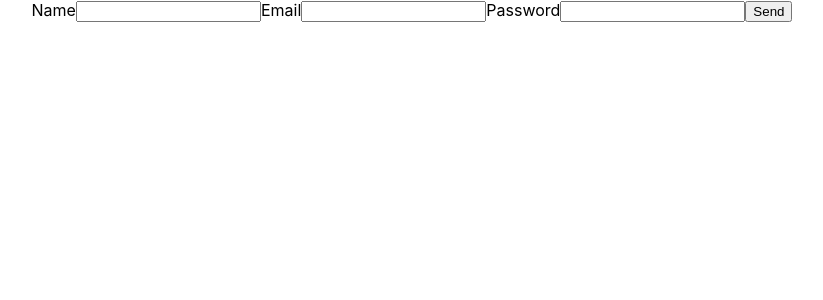
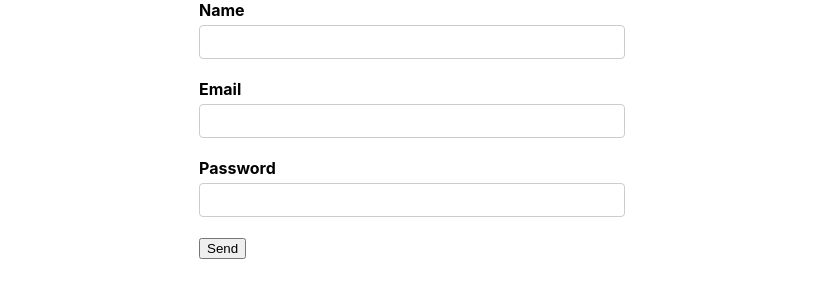
Before and after one commit to Mohamed22221/Learn-Formik, a React (Create React App) app: page / in a window 1280 px wide. Shown: the top 300 px of the page, without its empty margins (228-1051 px from the left). Built offline with nearby package versions, Linux system fonts and the light colour scheme.

Commit message:
done valodate formik

```diff
--- a/src/App.css
+++ b/src/App.css
@@ -1,38 +1,42 @@
 .App {
-  text-align: center;
+  display: flex;
+  justify-content: center;
 }
 
-.App-logo {
-  height: 40vmin;
-  pointer-events: none;
+label {
+  font-weight: bold;
+  display: flex;
+  margin-bottom: 5px;
 }
 
-@media (prefers-reduced-motion: no-preference) {
-  .App-logo {
-    animation: App-logo-spin infinite 20s linear;
-  }
+input + label {
+  font-weight: bold;
+  display: inline-flex;
+  margin-right: 20px;
 }
 
-.App-header {
-  background-color: #282c34;
-  min-height: 100vh;
-  display: flex;
-  flex-direction: column;
-  align-items: center;
-  justify-content: center;
-  font-size: calc(10px + 2vmin);
-  color: white;
+input[type='text'],
+input[type='email'],
+input[type='password'],
+textarea,
+select {
+  display: block;
+  width: 400px;
+  padding: 6px 12px;
+  font-size: 14px;
+  line-height: 1.42857143;
+  color: #555;
+  background-color: #fff;
+  background-image: none;
+  border: 1px solid #ccc;
+  border-radius: 4px;
+  /* margin-bottom: 20px; */
 }
 
-.App-link {
-  color: #61dafb;
+.form-control {
+  margin-bottom: 20px;
 }
 
-@keyframes App-logo-spin {
-  from {
-    transform: rotate(0deg);
-  }
-  to {
-    transform: rotate(360deg);
-  }
+.error {
+  color: red;
 }
--- a/src/App.js
+++ b/src/App.js
@@ -3,21 +3,43 @@ import "./App.css";
 import { useFormik } from "formik";
 
 function App() {
-  const formik = useFormik({
-    initialValues: {
+  const initialValues = {
     name: "",
     email: "",
     password: "",
-    },
-    onSubmit : (data) =>{
-      console.log(data)
+  };
+  const onSubmit = (data) => {
+    console.log(data);
+  };
+  const validate = (values) => {
+    const errors = {};
+    if (!values.name) {
+      errors.name = "Required";
     }
+    if (!values.email) {
+      errors.email = "Required";
+    } else if (
+      !/^[A-Z0-9._%+-]+@[A-Z0-9.-]+\.[A-Z]{2,4}$/i.test(values.email)
+    ) {
+      errors.email = "Invalid email address";
+    }
+    if (!values.password) {
+      errors.password = "Required";
+    }
+
+    return errors;
+  };
+  const formik = useFormik({
+    initialValues,
+    onSubmit,
+    validate,
   });
+  console.log(formik.errors, "formik");
 
-  console.log(formik);
   return (
     <div className="App">
       <form onSubmit={formik.handleSubmit}>
+        <div className="form-control">
           <label>Name</label>
           <input
             name="name"
@@ -25,6 +47,11 @@ function App() {
             value={formik.values.name}
             onChange={formik.handleChange}
           />
+          {formik.errors.name ? (
+            <div className="error">{formik.errors.name}</div>
+          ) : null}
+        </div>
+        <div className="form-control">
           <label>Email</label>
           <input
             name="email"
@@ -32,6 +59,11 @@ function App() {
             value={formik.values.email}
             onChange={formik.handleChange}
           />
+          {formik.errors.email ? (
+            <div className="error">{formik.errors.email}</div>
+          ) : null}
+        </div>
+        <div className="form-control">
           <label>Password</label>
           <input
             name="password"
@@ -39,6 +71,10 @@ function App() {
             value={formik.values.password}
             onChange={formik.handleChange}
           />
+          {formik.errors.password ? (
+            <div className="error">{formik.errors.password}</div>
+          ) : null}
+        </div>
         <button type="submit">Send</button>
       </form>
     </div>
```
Lines whose indentation alone changed are shown as unchanged.
